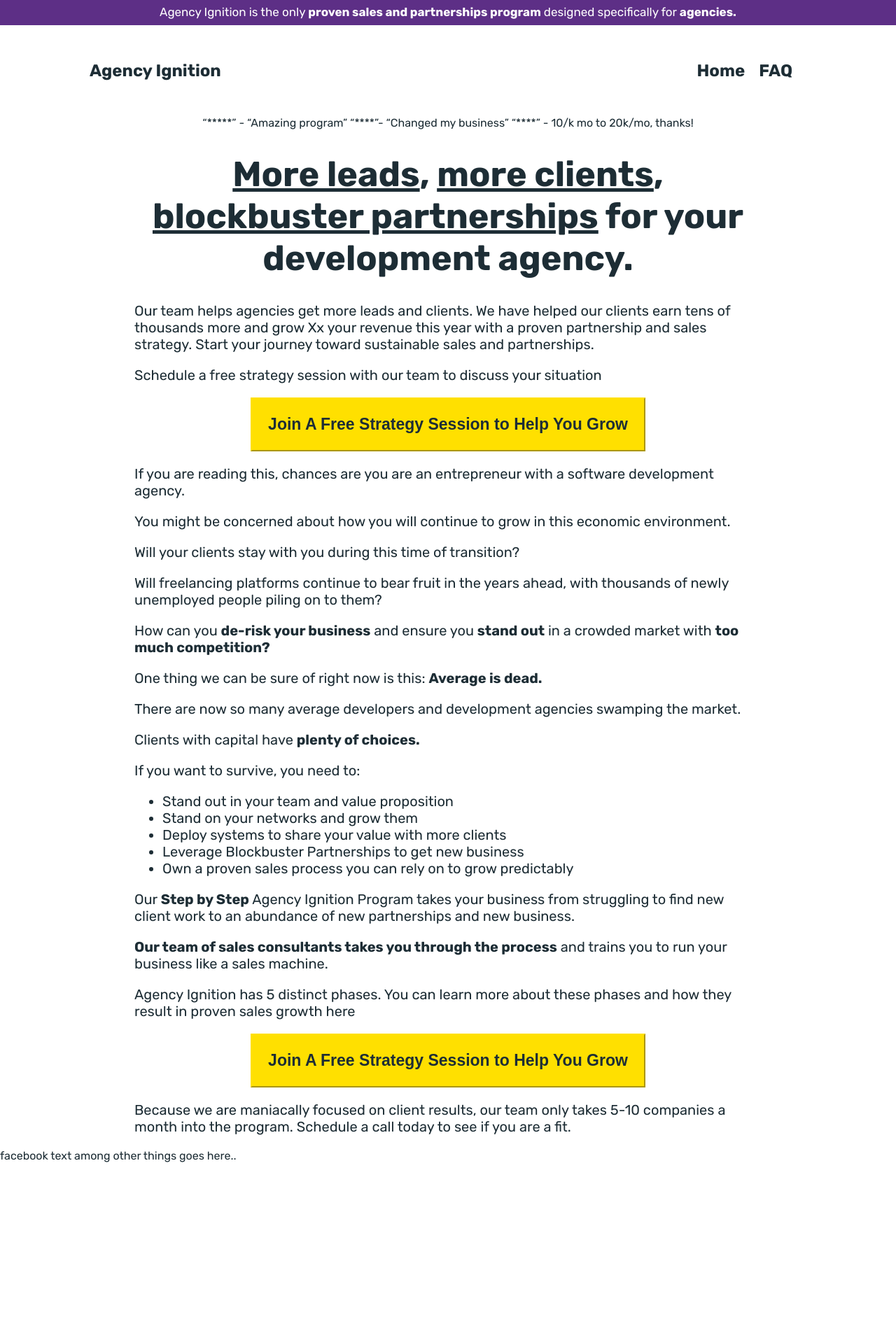
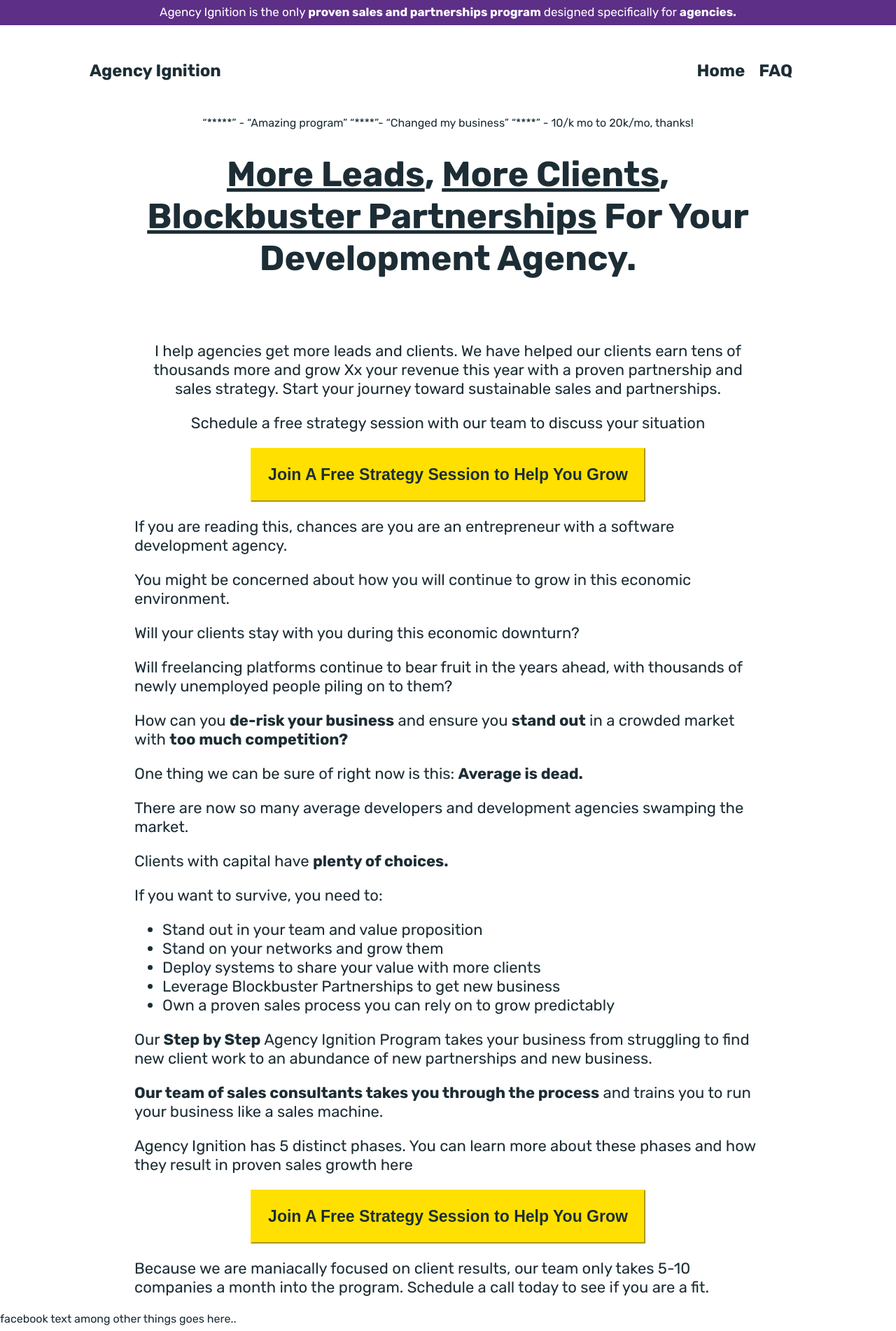
Before and after one commit to egrueter-dev/atenti, a Jekyll site: the page built from index.html, in a window 1280 px wide. Shown: the whole page at 70% size. Built offline with Jekyll 4.4.1, drawn with Linux system fonts in a browser that asks for light colours; before the commit the page ends 1669 px from its top, so only the background shows below that.

Commit message:
more updates

```diff
--- a/assets/css/main.css
+++ b/assets/css/main.css
@@ -72,14 +72,13 @@
 
 /* Landing page css */
 
-.home-title {
+.page-title {
   font-size: 25px;
 }
 
-.home-content {
-  font-size: 20px;
+.page-content {
+  font-size: 22px;
 }
-
 
 /* Links */
 a {
--- a/faq.html
+++ b/faq.html
@@ -3,8 +3,10 @@
 title: "🔍  F.A.Q "
 ---
 
-<div class="page-title" style="text-align: center">
-    <h1>Frequently Asked Questions</h1>
+<div class="page-title" style="text-align: center;">
+    <h1>
+        Frequently Asked Questions
+    </h1>
 </div>
 
 <div class="page-content">
--- a/index.html
+++ b/index.html
@@ -7,21 +7,25 @@
     “*****” - “Amazing program”  “****”- “Changed my business” “****” - 10/k mo to 20k/mo, thanks!
 </div>
 
-<div class="home-title" style="text-align: center;">
+<div class="page-title" style="text-align: center;">
     <h1>
-        <u>More leads</u>, <u>more clients</u>, <u>blockbuster partnerships</u> for your development agency.
+        <u>More Leads</u>, <u>More Clients</u>, <u>Blockbuster Partnerships</u> For Your Development Agency.
     </h1>
 </div>
 
-<div class="home-content">
-    <p>
-        Our team helps agencies get more leads and clients. We have helped our clients earn tens of thousands more and grow
-        Xx your revenue this year with a proven partnership and sales strategy. Start your journey toward sustainable sales
-        and partnerships.
-    <p>
-    <p>
-        Schedule a free strategy session with our team to discuss your situation
-    </p>
+<div class="page-content">
+    <div style="text-align: center;">
+        <p>
+            I help agencies get more leads and clients. We have helped our clients earn tens of thousands more and
+            grow
+            Xx your revenue this year with a proven partnership and sales strategy. Start your journey toward sustainable
+            sales
+            and partnerships.
+        </p>
+        <p>
+            Schedule a free strategy session with our team to discuss your situation
+        </p>
+    </div>
 
     <div style="text-align: center;">
         <button href="#" class="button-primary">
@@ -36,7 +40,7 @@
         You might be concerned about how you will continue to grow in this economic environment.
     </p>
     <p>
-        Will your clients stay with you during this time of transition?
+        Will your clients stay with you during this economic downturn?
     </p>
     <p>
         Will freelancing platforms continue to bear fruit in the years ahead, with thousands of newly unemployed people
```
Also changed, not shown: 3 other files.
